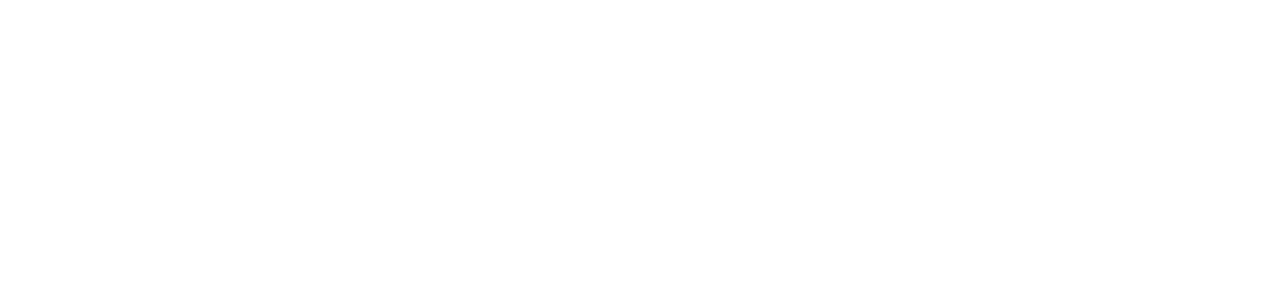
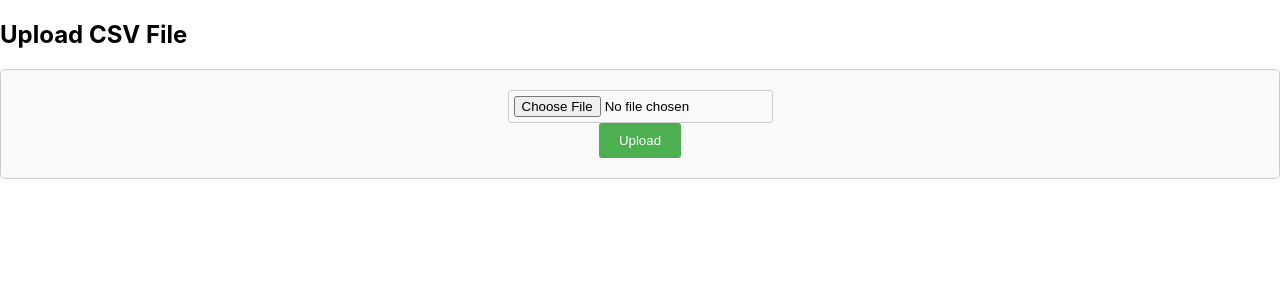
Before and after one commit to Awais8459/Inventory, a React (Create React App) app in the folder frontend/: page /uploadcsv in a window 1280 px wide. Before the commit this address had no page. Shown: the top 300 px of the page. Built offline with nearby package versions, Linux system fonts and the light colour scheme.

Commit message:
React JS

```diff
--- a/frontend/src/App.js
+++ b/frontend/src/App.js
@@ -1,18 +1,45 @@
-import Login from './login-jwt/login'
-import Register from './login-jwt/register'
-import Crud from './crud_tasks/crud'
-import {BrowserRouter, Routes, Route} from "react-router-dom"
+// import Login from './login-jwt/login'
+// import Register from './login-jwt/register'
+// import Crud from './crud_tasks/crud'
+// import Bulk from './bulk/bulk'
+// import {BrowserRouter, Routes, Route} from "react-router-dom"
+// import "react-toastify/dist/ReactToastify.css";
+
+// function App() {
+//   return (
+//     <BrowserRouter>
+//     <Routes>
+//     <Route exact path = "/register" element = {<Register/>}/>
+//     <Route exact path = "/login" element = {<Login/>}/>
+//     <Route exact path = "/bulk" element={<Bulk />} />
+//     <Route exact path = "/" element = {<Crud/>}/>
+
+//     </Routes>
+//       </BrowserRouter>
+//   );
+// }
+
+// export default App;
+
+import Login from './login-jwt/login';
+import Register from './login-jwt/register';
+import Crud from './crud_tasks/crud';
+import UploadCSV from './uploadcsv/uploadcsv';
+import { BrowserRouter, Routes, Route } from "react-router-dom";
+import { ToastContainer } from "react-toastify";
 import "react-toastify/dist/ReactToastify.css";
 
 function App() {
   return (
     <BrowserRouter>
-    <Routes>
-    <Route exact path = "/register" element = {<Register/>}/>
-    <Route exact path = "/login" element = {<Login/>}/>
-    <Route exact path = "/" element = {<Crud/>}/>
-    </Routes>
-      </BrowserRouter>
+      <Routes>
+        <Route path="/register" element={<Register />} />
+        <Route path="/login" element={<Login />} />
+        <Route path="/uploadcsv" element={<UploadCSV />} />
+        <Route path="/" element={<Crud />} />
+      </Routes>
+      <ToastContainer />
+    </BrowserRouter>
   );
 }
 
--- a/frontend/src/crud_tasks/crud.js
+++ b/frontend/src/crud_tasks/crud.js
@@ -16,12 +16,12 @@
         navigate("/login");
       } else {
         try {
-          const { data } = await axios.post("http://localhost:4000", {}, { withCredentials: true });
+          const { data } = await axios.post("http://localhost:4000/", {}, { withCredentials: true });
           if (!data.status) {
             removeCookie("jwt");
             navigate("/login");
           } else {
-            toast(`Hi ${data.user}`, { theme: "dark" });
+            // toast(`Hi ${data.user}`, { theme: "dark" });
           }
         } catch (error) {
           console.error(error);
@@ -148,20 +148,11 @@
     }
   };
 
-  // const handleDeleteProduct = async (productId) => {
-  //   try {
-  //     await axios.delete(`http://localhost:4000/products/${productId}`);
-  //     setProducts(products.filter((product) => product._id !== productId));
-  //     setProductCount(productCount - 1);
-  //   } catch (error) {
-  //     console.error(error);
-  //   }
-  // };
   const handleDeleteProduct = async (productId) => {
     try {
       await axios.delete(`http://localhost:4000/products/${productId}`);
       setProducts(products.filter((product) => product._id !== productId));
-      setProductCount(productCount => productCount - 1); // Update productCount state
+      setProductCount(productCount => productCount - 1);
     } catch (error) {
       console.error(error);
     }
@@ -194,6 +185,9 @@
           <input type="file" name="image" onChange={handleFileChange} />
         </div>
         <button onClick={handleCreateProduct}>Create</button>
+        <Link to="/uploadcsv">
+        <button>Click to Add CSV</button>
+        </Link>
       </div>
 
       <div className="card-container">
@@ -203,9 +197,15 @@
             <div>Price: ${product.price}</div>
             <div>Description: {product.description}</div>
             <div>Quantity: {product.quantity}</div>
+
             <div className="image-container">
-              <img src={`http://localhost:4000/uploads/${product.imagePath}`} alt="Product" />
-            </div>
+  {product.imagePath.includes("http") ? (
+    <img src={product.imagePath} alt="Product" />
+  ) : (
+    <img src={`http://localhost:4000/uploads/${product.imagePath}`} alt="Product" />
+  )}
+</div>
+
             <div className="card-buttons">
               <button onClick={() => handleUpdateProduct(product._id)}>Update</button>
               <button onClick={() => handleDeleteProduct(product._id)}>Delete</button>
--- /dev/null
+++ b/frontend/src/uploadcsv/uploadcsv.js
@@ -0,0 +1,48 @@
+import React, { useState } from "react";
+import axios from "axios";
+
+const UploadCSV = () => {
+  const [file, setFile] = useState(null);
+
+  // const handleFileChange = (event) => {
+  //   setFile(event.target.files[0]);
+  // };
+  const handleFileChange = (event) => {
+    const selectedFile = event.target.files[0];
+    if (selectedFile) {
+      setFile(selectedFile);
+    }
+  };
+
+
+  const handleSubmit = async (event) => {
+    event.preventDefault();
+
+    const formData = new FormData();
+    formData.append("csvFile", file);
+
+    try {
+      await axios.post("http://localhost:4000/product-details/uploadAll", formData, {
+        headers: {
+          "Content-Type": "multipart/form-data"
+        }
+      });
+      alert("CSV file uploaded successfully!");
+    } catch (error) {
+      console.error(error);
+      alert("Error uploading CSV file.");
+    }
+  };
+
+  return (
+    <div>
+      <h2>Upload CSV File</h2>
+      <form onSubmit={handleSubmit}>
+        <input type="file" accept=".csv" onChange={handleFileChange} />
+        <button type="submit">Upload</button>
+      </form>
+    </div>
+  );
+};
+
+export default UploadCSV;
```
Also changed, not shown: frontend/src/bulk/bulk.js (deleted).
